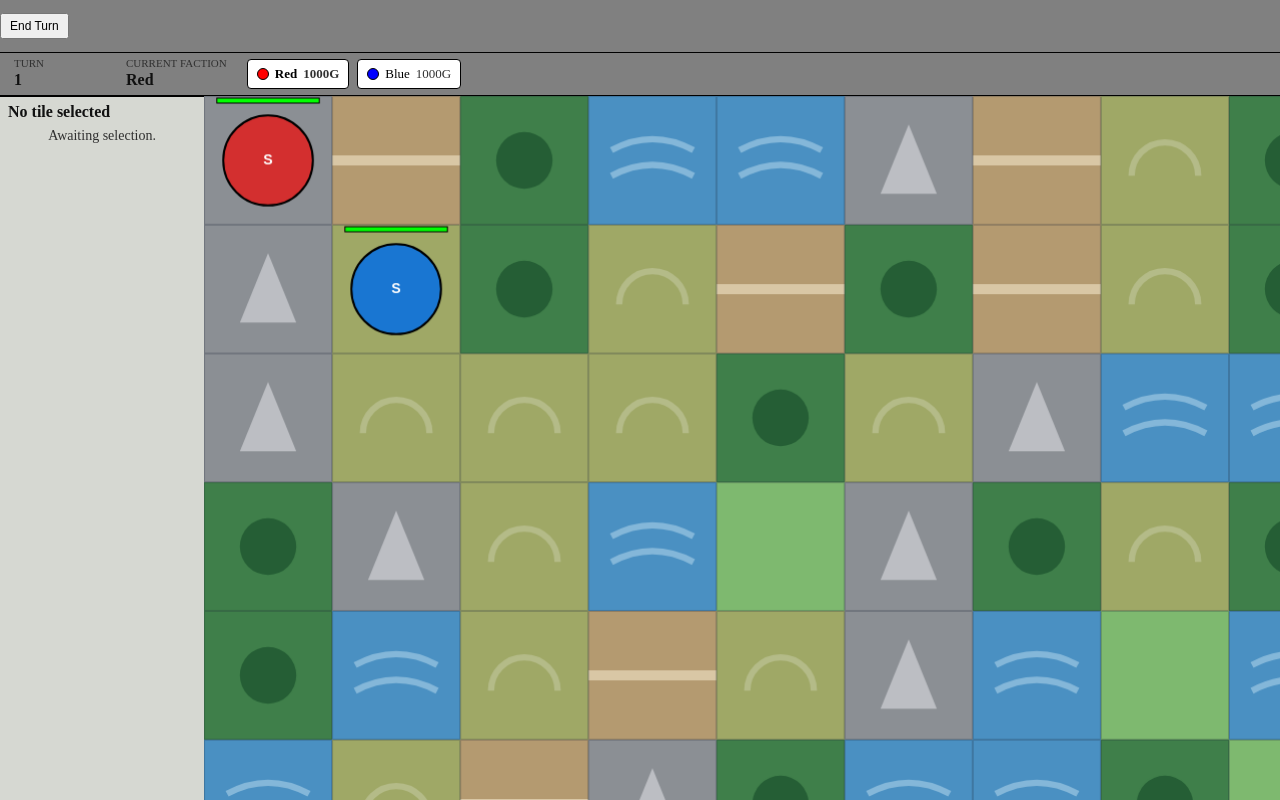
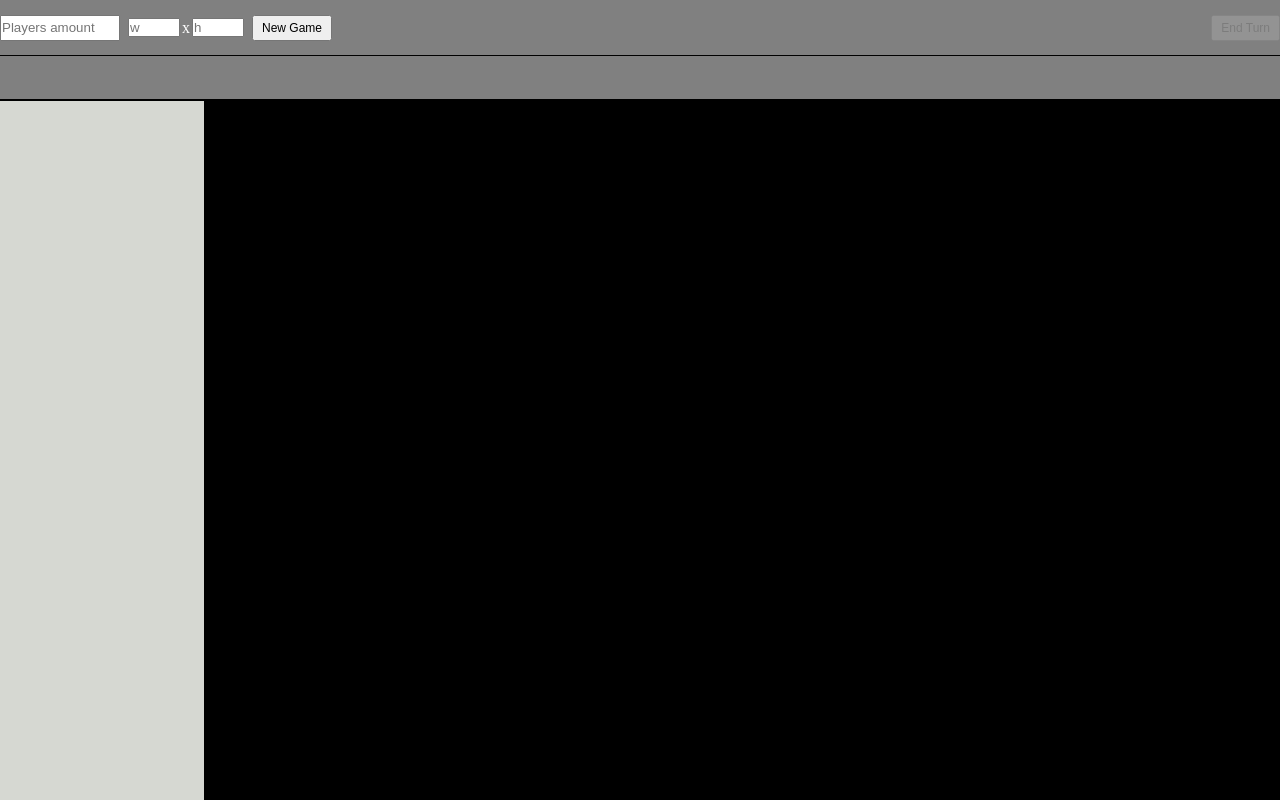
Before and after one commit to OOP-Types-rippers/strategy, a website built with Vite: page client/index.html in a window 1280 px wide. Built offline with nearby package versions, Linux system fonts and the light colour scheme; files whose address does not match are found by name.

Commit message:
feat: add new game button

```diff
--- a/client/index.html
+++ b/client/index.html
@@ -10,6 +10,17 @@
 <body>
   <main>
     <div id="control">
+      <div class="new-game-container">
+        <form id="new-game-form">
+          <input placeholder="Players amount" id="players-amount" type="number" min="2" max="8">
+          <div class="new-game-map-size">
+            <input name="width" placeholder="w" type="number" min="5" max="64">
+            x
+            <input name="height" placeholder="h" type="number" min="5" max="64">
+          </div>
+          <button id="new-game-btn" type="submit">New Game</button>
+        </form>
+      </div>
       <button id="end-turn-btn" disabled>End Turn</button>
     </div>
     <div id="status"></div>
--- a/client/main.css
+++ b/client/main.css
@@ -33,10 +33,32 @@ main {
   align-items: center;
 }
 
-#end-turn-btn {
+#new-game-form {
+  display: flex;
+  gap: 8px;
+}
+
+.new-game-map-size {
+  display: flex;
+  justify-content: center;
+  align-items: center;
+  gap: 2px;
+  color: white;
+}
+
+#players-amount {
+  width: 120px
+}
+
+#new-game-btn, #end-turn-btn {
   padding: 4px 8px;
   font-size: 12px;
   cursor: pointer;
+}
+
+#end-turn-btn:disabled {
+  opacity: 0.5;
+  cursor: not-allowed;
 }
 
 #status {
--- a/client/src/main.ts
+++ b/client/src/main.ts
@@ -5,9 +5,9 @@ import { FactionsGenerator } from "../../src/factions/FactionsGenerator";
 import { HTMLInputController } from "./io/HTMLInputController";
 import { Soldier } from "../../src/entities/Entity";
 
-function createGame(mapSize: number, factionCount: number) {
+function createGame(width: number, height: number, factionCount: number) {
   const mapGenerator = new MapGenerator();
-  const map = mapGenerator.generateMap(mapSize, mapSize);
+  const map = mapGenerator.generateMap(width, height);
 
   const renderer = new HTMLRenderer();
 
@@ -37,5 +37,19 @@ function restoreState() {
   }
 }
 
-const game = createGame(16, 2);
-game.start();
+const form = document.querySelector<HTMLFormElement>("#new-game-form")
+form?.addEventListener("submit", (event) => {
+  event.preventDefault();
+  restoreState();
+
+  const formData = new FormData(form);
+  let width = parseInt(formData.get("width") as string) || 16;
+  width = Math.min(Math.max(width, 5), 64);
+  let height = parseInt(formData.get("height") as string) || 16;
+  height = Math.min(Math.max(height, 5), 64);
+  let factionsCount = parseInt(formData.get("factions") as string) || 2;
+  factionsCount = Math.min(Math.max(factionsCount, 2), 8);
+
+  const newGame = createGame(width, height, factionsCount);
+  newGame.start();
+});
```
